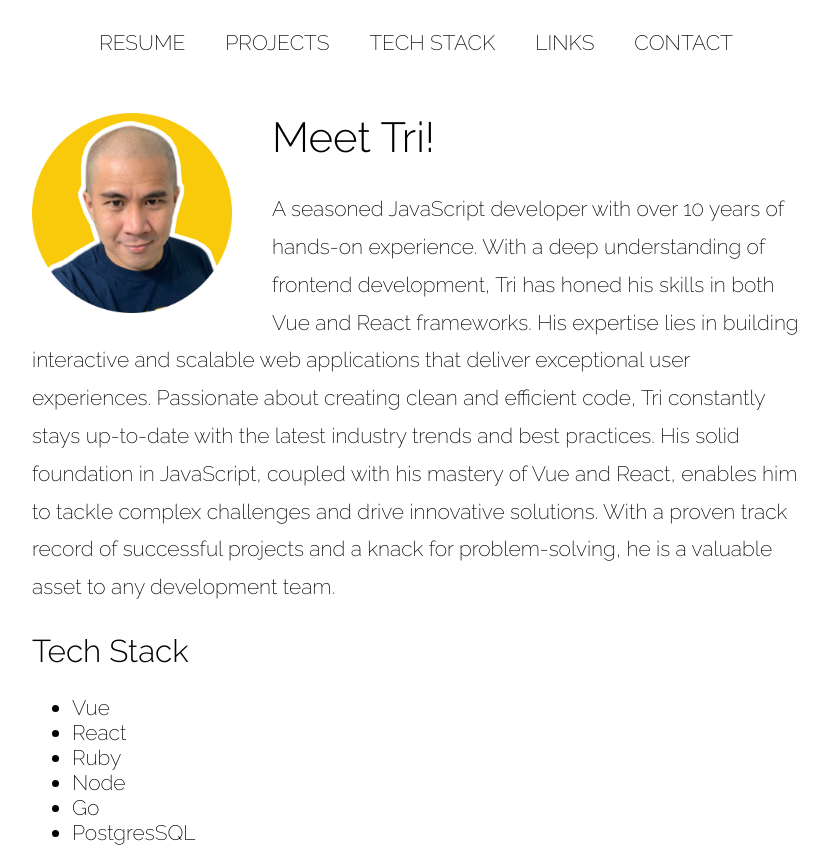
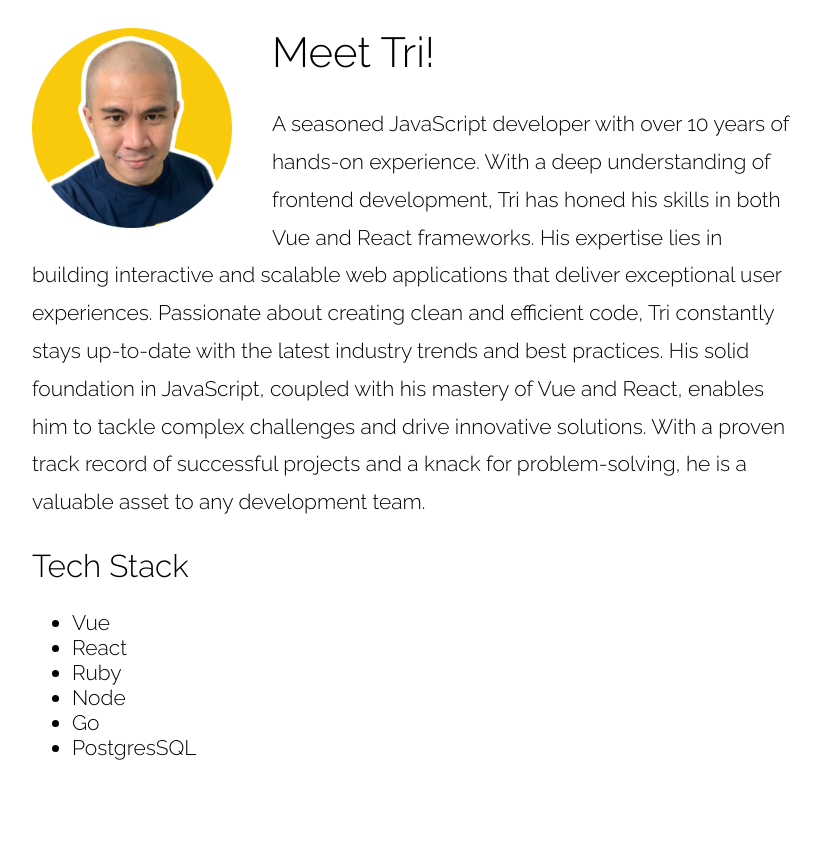
Before and after one commit to trivektor/trivektor.github.io, a Next.js app: page / in a window 1280 px wide. Shown: the whole page, without its empty margins (224-1052 px from the left). After the commit the page ends 800 px from the top, so only its background shows below. Built offline with nearby package versions, Linux system fonts and the light colour scheme.

Commit message:
css updates

```diff
--- a/styles/globals.css
+++ b/styles/globals.css
@@ -1,6 +1,6 @@
 body {
   font-family: "Raleway", sans-serif;
-  font-weight: 200;
+  font-weight: 300;
   font-size: 21px;
   margin: 0;
   padding: 0;
@@ -15,6 +15,7 @@ h3 {
 #navbar {
   padding: 30px;
   text-align: center;
+  display: none;
 }
 
 #navbar ul {
@@ -27,9 +28,9 @@ h3 {
   display: inline;
   margin: 20px;
   text-transform: uppercase;
-  font-weight: 200;
 }
 
 #main {
-  margin: 0 20%;
+  margin-right: max(20px, 20%);
+  margin-left: max(20px, 20%);
 }
```
